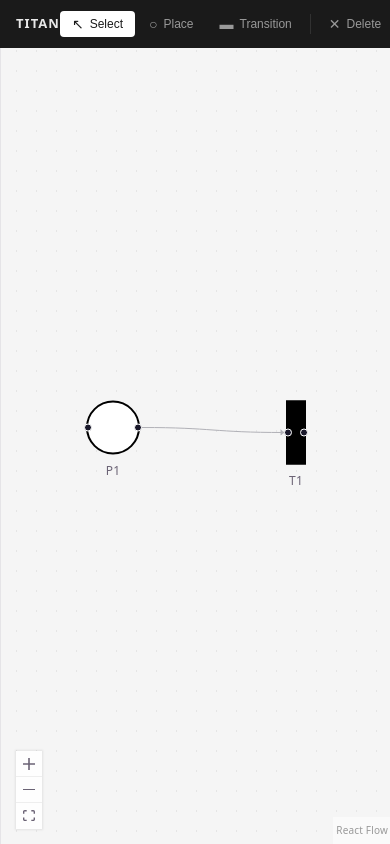
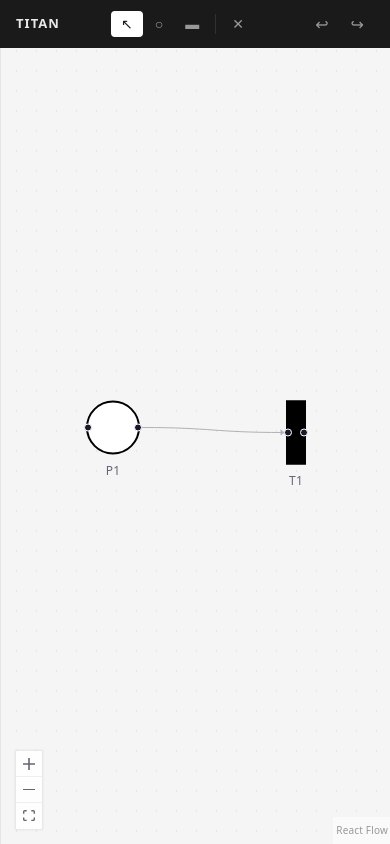
Before and after one commit to TITAN-PNPL-WEB/titan-front-end, a React (Vite) app: page / in a window 390 px wide. Built offline with nearby package versions, Linux system fonts and the light colour scheme.

Commit message:
Responsive toolbar for mobile

```diff
--- a/src/components/Toolbar.tsx
+++ b/src/components/Toolbar.tsx
@@ -54,7 +54,7 @@ function Toolbar({ activeTool, onToolChange, onUndo, onRedo, onDelete }: Toolbar
             display: 'flex',
             alignItems: 'center',
             gap: 6,
-              padding: '5px 12px',
+            padding: '5px 10px',
             fontSize: 12,
             fontWeight: 500,
             background: activeTool === tool.type ? '#ffffff' : 'transparent',
@@ -66,14 +66,12 @@ function Toolbar({ activeTool, onToolChange, onUndo, onRedo, onDelete }: Toolbar
           }}
         >
           <span style={{ fontSize: 14 }}>{tool.icon}</span>
-            {tool.label}
+          <span className="toolbar-label">{tool.label}</span>
         </button>
       ))}
 
-        {/* Separator */}
       <div style={{ width: 1, height: 20, background: 'rgba(255,255,255,0.1)', margin: '0 4px' }} />
 
-        {/* Delete button */}
       <button
         onClick={onDelete}
         title="Delete selected"
@@ -81,7 +79,7 @@ function Toolbar({ activeTool, onToolChange, onUndo, onRedo, onDelete }: Toolbar
           display: 'flex',
           alignItems: 'center',
           gap: 6,
-            padding: '5px 12px',
+          padding: '5px 10px',
           fontSize: 12,
           fontWeight: 500,
           background: 'transparent',
@@ -92,14 +90,14 @@ function Toolbar({ activeTool, onToolChange, onUndo, onRedo, onDelete }: Toolbar
         }}
       >
         <span style={{ fontSize: 14 }}>✕</span>
-          Delete
+        <span className="toolbar-label">Delete</span>
       </button>
     </div>
 
     {/* Right — undo/redo */}
     <div style={{ display: 'flex', gap: 2 }}>
-        {[{ label: '↩', action: onUndo, title: 'Undo (Ctrl+Z)' },
-        { label: '↪', action: onRedo, title: 'Redo (Ctrl+Shift+Z)' }].map((btn) => (
+      {[{ label: '↩\uFE0E', action: onUndo, title: 'Undo (Ctrl+Z)' },
+        { label: '↪\uFE0E', action: onRedo, title: 'Redo (Ctrl+Shift+Z)' }].map((btn) => (
         <button
           key={btn.title}
           onClick={btn.action}
@@ -112,7 +110,6 @@ function Toolbar({ activeTool, onToolChange, onUndo, onRedo, onDelete }: Toolbar
             border: 'none',
             borderRadius: 4,
             cursor: 'pointer',
-              transition: 'color 0.15s ease',
           }}
         >
           {btn.label}
--- a/src/index.css
+++ b/src/index.css
@@ -117,3 +117,18 @@ html, body {
   width: 100%;
   height: 100%;
 }
+
+.toolbar-label {
+  display: inline;
+}
+
+@media (max-width: 500px) {
+  .toolbar-label {
+    display: none;
+  }
+}
+
+button {
+  -webkit-appearance: none;
+  appearance: none;
+}
```
Lines whose indentation alone changed are shown as unchanged.
